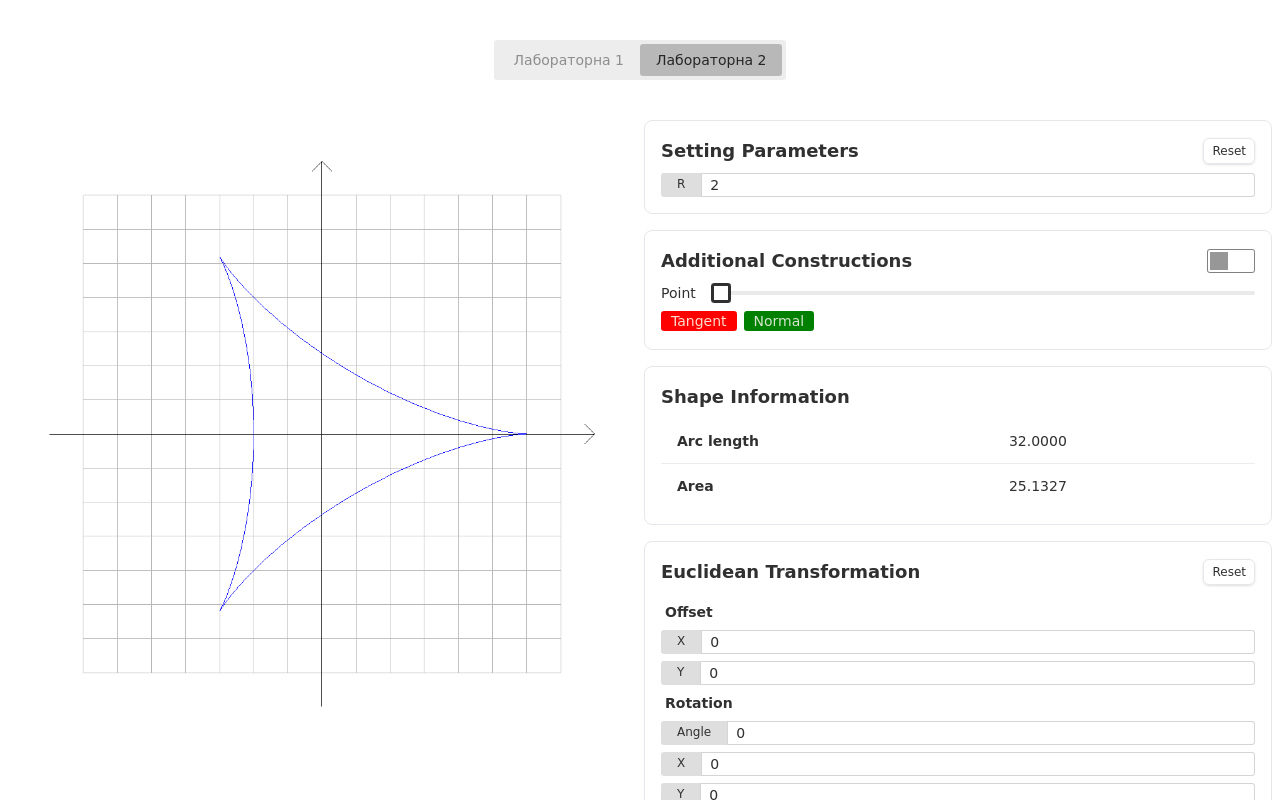
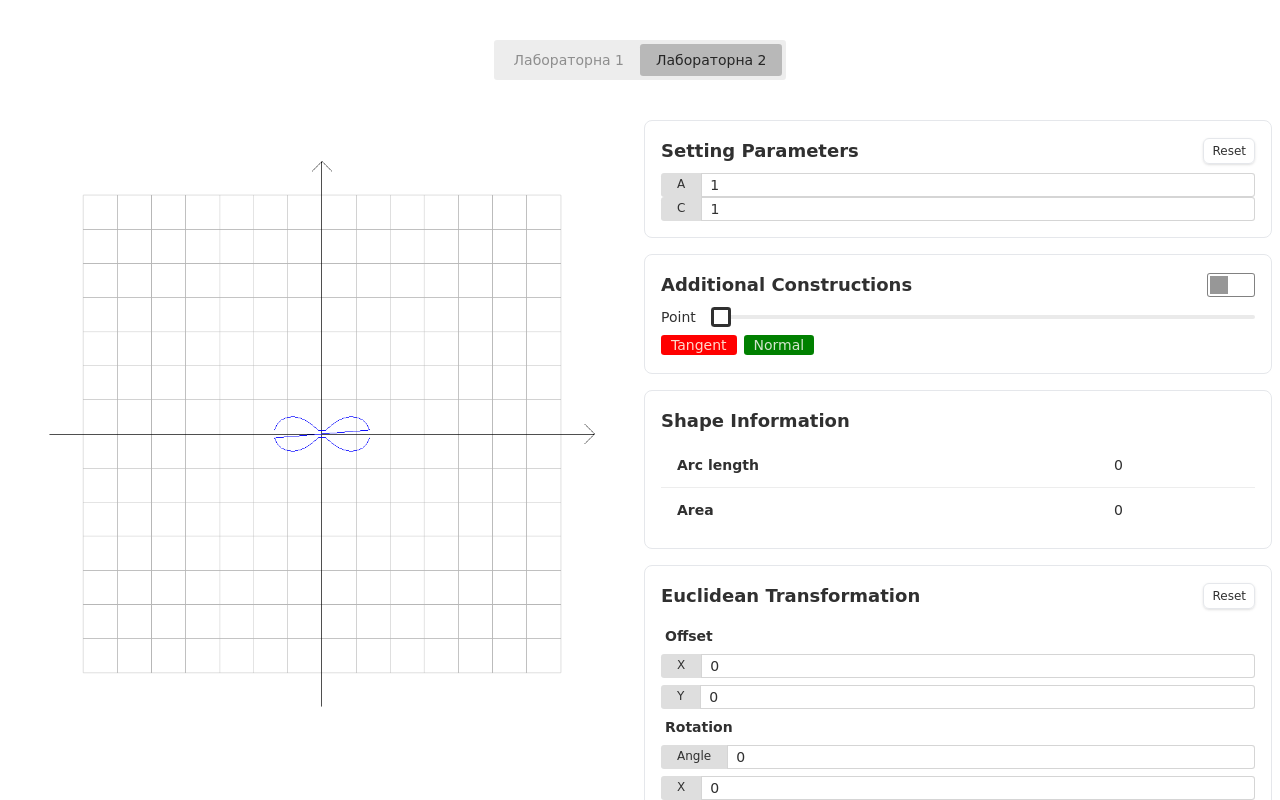
Before and after one commit to andreeich/geometrical-modeling, a React (Create React App) app: page / in a window 1280 px wide. Both pictures are taken after a click on the link "Лабораторна 2". Shown: the top 800 px of the page. Built offline with nearby package versions, Linux system fonts and the light colour scheme.

Commit message:
lab 1 lab 2 fis

```diff
--- a/src/components/SceneTwo.jsx
+++ b/src/components/SceneTwo.jsx
@@ -79,26 +79,31 @@ function calcGrid(size = 15) {
   );
   return Array.from(gridPoints);
 }
-function getDeltoidPoint(funcs, r, t) {
-  let scope = { r, t };
-  math.evaluate("x = " + funcs.x, scope);
+function getDeltoidPoint(funcs, a, c, x) {
+  let scope = { x, a, c };
   math.evaluate("y = " + funcs.y, scope);
   return [scope.x, scope.y];
 }
-function getFirstDerivativeDeltoidPoint(funcs, r, t) {
-  let scope = { r, t };
-  math.evaluate("x = " + funcs.xt, scope);
-  math.evaluate("y = " + funcs.yt, scope);
+function getFirstDerivativeDeltoidPoint(funcs, a, c, x) {
+  let scope = { a, c, x };
+  math.evaluate("y = " + funcs.yx, scope);
   return [scope.x, scope.y];
 }
-function getSecondDerivativeDeltoidPoint(funcs, r, t) {
+function getSecondDerivativeDeltoidPoint(funcs, a, c, x) {
   let scope = { r, t };
   math.evaluate("x = " + funcs.xtt, scope);
   math.evaluate("y = " + funcs.ytt, scope);
   return [scope.x, scope.y];
 }
 function getTangentPoints(funcs, point) {
-  const pointD1 = getFirstDerivativeDeltoidPoint(funcs, point.r, point.t);
+  if (!point.point[0] || !point.point[1]) return null;
+  const pointD1 = getFirstDerivativeDeltoidPoint(
+    funcs,
+    point.a,
+    point.c,
+    point.point[0]
+  );
+  console.log(pointD1);
   let points = [];
   for (let i = -1; i <= 1; i++) {
     let x = point.point[0] + 10 * i;
@@ -108,7 +113,13 @@ function getTangentPoints(funcs, point) {
   return points;
 }
 function getNormalPoints(funcs, point) {
-  const pointD1 = getFirstDerivativeDeltoidPoint(funcs, point.r, point.t);
+  if (!point.point[0] || !point.point[1]) return null;
+  const pointD1 = getFirstDerivativeDeltoidPoint(
+    funcs,
+    point.a,
+    point.c,
+    point.point[0]
+  );
   let points = [];
   for (let i = -1; i <= 1; i++) {
     let x = point.point[0] + 10 * i;
@@ -159,15 +170,13 @@ function drawPoint(figure, point, color = 0x000000, r = 0.1) {
 
 function SceneTwo() {
   // data
-  const constants = {
-    t: {
-      start: 0,
-      end: 2 * Math.PI,
+  const paramsDefault = {
+    a: {
+      value: 1,
+      ref: useRef(),
     },
-  };
-  const paramsDefault = {
-    r: {
-      value: 2,
+    c: {
+      value: 1,
       ref: useRef(),
     },
   };
@@ -244,13 +253,11 @@ function SceneTwo() {
   const [deltoidFuncs, setDeltoidFuncs] = useState(null);
   if (deltoidFuncs == null) {
     function DeltoidFuncs() {
-      this.x = "2r * cos(t) + r * cos(2t)";
-      this.y = "2r * sin(t) - r * sin(2t)";
-      this.xt = math.derivative(this.x, "t").toString();
-      this.yt = math.derivative(this.y, "t").toString();
-      this.xtt = math.derivative(this.xt, "t").toString();
-      this.ytt = math.derivative(this.yt, "t").toString();
+      this.y = "sqrt(sqrt(a^4+4*c^2*x^2)-x^2-c^2)";
+      this.yx = math.derivative(this.y, "x").toString();
+      this.yxx = math.derivative(this.yx, "x").toString();
     }
+
     setDeltoidFuncs(new DeltoidFuncs());
   }
   // dom elements with refs
@@ -263,14 +270,15 @@ function SceneTwo() {
           placeholder={v.value}
           defaultValue={v.value}
           ref={v.ref}
+          step={0.1}
           onChange={(e) =>
             setParams({
               ...params,
               [key]: {
                 ...params[key],
                 value: e.target.value
-                  ? ~~e.target.value
-                  : ~~e.target.defaultValue,
+                  ? parseFloat(e.target.value)
+                  : parseFloat(e.target.defaultValue),
               },
             })
           }
@@ -341,49 +349,21 @@ function SceneTwo() {
   };
 
   // calc shape data
-  function calcShapeData() {
-    const l = 16 * params.r.value;
-    const s = (2 / 9) * Math.PI * (params.r.value * 3) ** 2;
-    setShapeData({
-      ...shapeData,
-      length: {
-        ...shapeData.length,
-        value: l.toFixed(4),
-      },
-      area: {
-        ...shapeData.area,
-        value: s.toFixed(4),
-      },
-    });
-  }
-  const calcInflectionPoints = (funcs) => {
-    let points = [];
-    const parser = math.parser();
-    parser.evaluate(
-      `f(t) = ${math.simplify(`(${deltoidFuncs.ytt}) / (${deltoidFuncs.xtt})`)}`
-    );
-    const f = math.simplify(`(${deltoidFuncs.ytt}) / (${deltoidFuncs.xtt})`);
-    console.log(f.toString());
-    // console.log(algebra.parse(new algebra.Fraction(1, 4)).toString());
-    var z = new algebra.Expression("z");
-    var eq1 = new algebra.Equation(
-      z.divide(z).add(1),
-      new algebra.Fraction(1, z)
-    );
-    console.log(eq1.toString());
-
-    for (let t = constants.t.start; t <= constants.t.end; t += 0.1) {
-      const res = parser.evaluate(`f(${t})`);
-      if (Math.round(res * 10) / 10 == 0) {
-        points.push({ r: params.r.value, t });
-      }
-    }
-
-    const newPoints = points.map((point) => {
-      return new THREE.Vector2(...getDeltoidPoint(funcs, point.r, point.t));
-    });
-    return newPoints;
-  };
+  // function calcShapeData() {
+  //   const l = 16 * params.r.value;
+  //   const s = (2 / 9) * Math.PI * (params.r.value * 3) ** 2;
+  //   setShapeData({
+  //     ...shapeData,
+  //     length: {
+  //       ...shapeData.length,
+  //       value: l.toFixed(4),
+  //     },
+  //     area: {
+  //       ...shapeData.area,
+  //       value: s.toFixed(4),
+  //     },
+  //   });
+  // }
   // calc new points based on matrixes
   const calcPoints = () => {
     let ms = [
@@ -428,8 +408,13 @@ function SceneTwo() {
     let points = [];
     let pointsDetails = [];
 
-    for (let t = constants.t.start; t <= constants.t.end; t += 0.1) {
-      let point = getDeltoidPoint(deltoidFuncs, params.r.value, t);
+    for (let x = -7; x <= 7; x += 0.1) {
+      let point = getDeltoidPoint(
+        deltoidFuncs,
+        params.a.value,
+        params.c.value,
+        x
+      );
 
       for (const m of ms) {
         let x =
@@ -442,8 +427,33 @@ function SceneTwo() {
         point[0] = x;
         point[1] = y;
       }
-      points.push(new THREE.Vector2(...point));
-      pointsDetails.push({ point, r: params.r.value, t });
+      if (!point[0] || !point[1]) continue;
+      points.push(new THREE.Vector2(point[0], point[1]));
+      pointsDetails.push({ point, a: params.a.value, c: params.c.value });
+    }
+    for (let x = -10; x <= 10; x += 0.1) {
+      let point = getDeltoidPoint(
+        deltoidFuncs,
+        params.a.value,
+        params.c.value,
+        x
+      );
+      point[1] = -point[1];
+
+      for (const m of ms) {
+        let x =
+          (point[0] * m[0][0] + point[1] * m[1][0] + m[2][0]) /
+          (point[0] * m[0][2] + point[1] * m[1][2] + m[2][2]);
+        let y =
+          (point[0] * m[0][1] + point[1] * m[1][1] + m[2][1]) /
+          (point[0] * m[0][2] + point[1] * m[1][2] + m[2][2]);
+
+        point[0] = x;
+        point[1] = y;
+      }
+      if (!point[0] || !point[1]) continue;
+      points.push(new THREE.Vector2(point[0], point[1]));
+      pointsDetails.push({ point, a: params.a.value, c: params.c.value });
     }
 
     ms = [
@@ -496,6 +506,9 @@ function SceneTwo() {
           point[0] = x;
           point[1] = y;
         }
+        if (!point[0] || !point[1]) continue;
+        console.log(point);
+
         tangent[index] = new THREE.Vector2(...point);
       }
       for (let index in normal) {
@@ -511,10 +524,11 @@ function SceneTwo() {
           point[0] = x;
           point[1] = y;
         }
+        if (!point[0] || !point[1]) continue;
         normal[index] = new THREE.Vector2(...point);
       }
     }
-
+    // console.log(tangent);
     return [points, pointsDetails, tangent, normal];
   };
   // drawing a canvas
@@ -553,7 +567,7 @@ function SceneTwo() {
       }
     }
     // updating shape information
-    calcShapeData();
+    // calcShapeData();
     // drawing points
     // const pointsss = calcInflectionPoints(deltoidFuncs);
 
```
